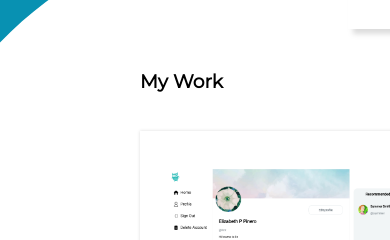
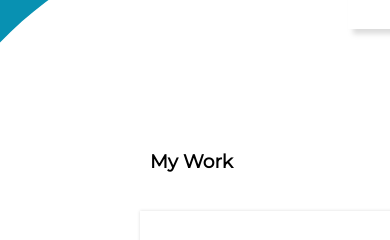
Before and after one commit to itsaflamingo/personal-portfolio, a React (Create React App) app: page / in a window 390 px wide. Shown: the part 540-780 px from the top of the page. Built offline with nearby package versions, Linux system fonts and the light colour scheme.

Commit message:
updated UI

```diff
--- a/src/styles/App.css
+++ b/src/styles/App.css
@@ -81,9 +81,10 @@ img {
     align-items: center;
     gap: 20px;
     width: 100%;
+    margin-top: 80px;
 }
 #projects-container {
-    width: 100%;
+    width: 80%;
     display: grid;
     justify-content: center;
     grid-template-columns: repeat(auto-fit, minmax(80px, 300px));
@@ -91,7 +92,7 @@ img {
 }
 .heading {
     align-self: flex-start;
-    margin-left: 140px;
+    margin-left: 300px;
 }
 /* PROJECT */
 .project {
@@ -140,7 +141,7 @@ button {
     min-width: 100%;
     background-color: var(--background);
     color: white;
-    margin-top: 8%;
+    margin-top: 80px;
     padding-bottom: 1%;
     display: flex;
     flex-direction: column;
@@ -182,3 +183,8 @@ p {
     gap: 10px;
     margin: 5px;
 }
+@media (max-width: 620px) {
+    .heading {
+        margin-left: 150px;
+    }
+}
```
